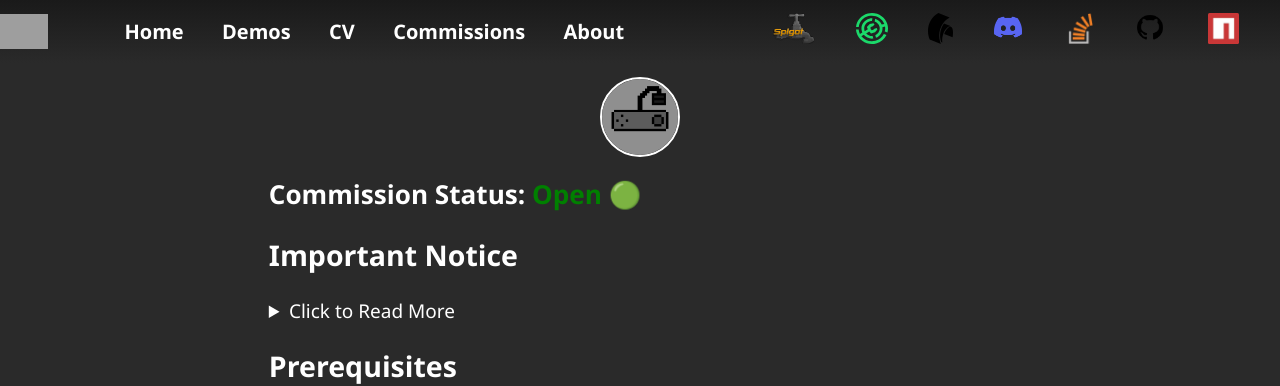
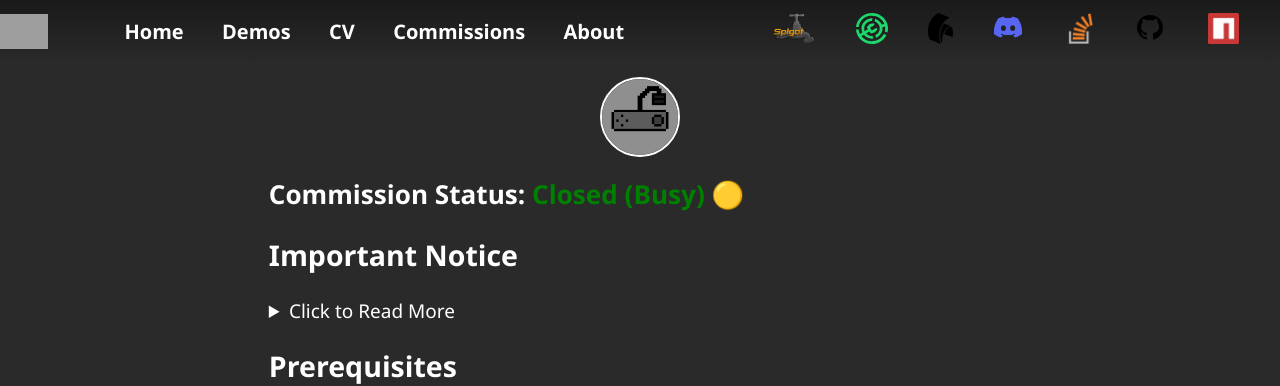
Before and after one commit to gmitch215/gmitch, a Jekyll site: the page built from commissions.md, in a window 1280 px wide. Shown: the top 386 px of the page. Built offline with Jekyll 4.4.1, drawn with Linux system fonts in a browser that asks for light colours; grey boxes are pictures that could not be loaded.

Commit message:
Update commissions.md

```diff
--- a/commissions.md
+++ b/commissions.md
@@ -4,7 +4,7 @@
 summary: Commission Information
 ---
 
-<span style="font-size: 1.375em; font-weight: bold;">Commission Status: <span style="color: green">Open 🟢</span></span>
+<span style="font-size: 1.375em; font-weight: bold;">Commission Status: <span style="color: green">Closed (Busy) 🟡</span></span>
 
 ## Important Notice
 
```
